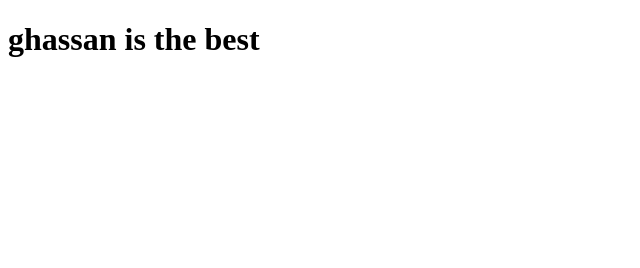
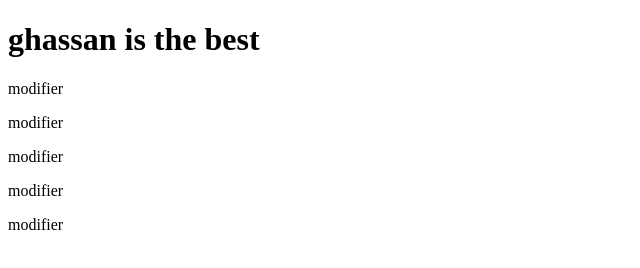
Before and after one commit to Ghassanbenhiba1/ghassan-lking, a plain HTML site: page header.html in a window 1280 px wide. Shown: the whole page, without its empty margins (0-640 px from the left). Drawn offline with Linux system fonts and the light colour scheme.

Commit message:
modification

```diff
--- a/header.html
+++ b/header.html
@@ -9,7 +9,15 @@
     <header>
         <div>
             <h1>ghassan is the best </h1>
+
         </div>
     </header>
+    <footer>
+        <p>modifier</p>
+        <p>modifier</p>
+        <p>modifier</p>
+        <p>modifier</p>
+        <p>modifier</p>
+    </footer>
 </body>
 </html>
```
